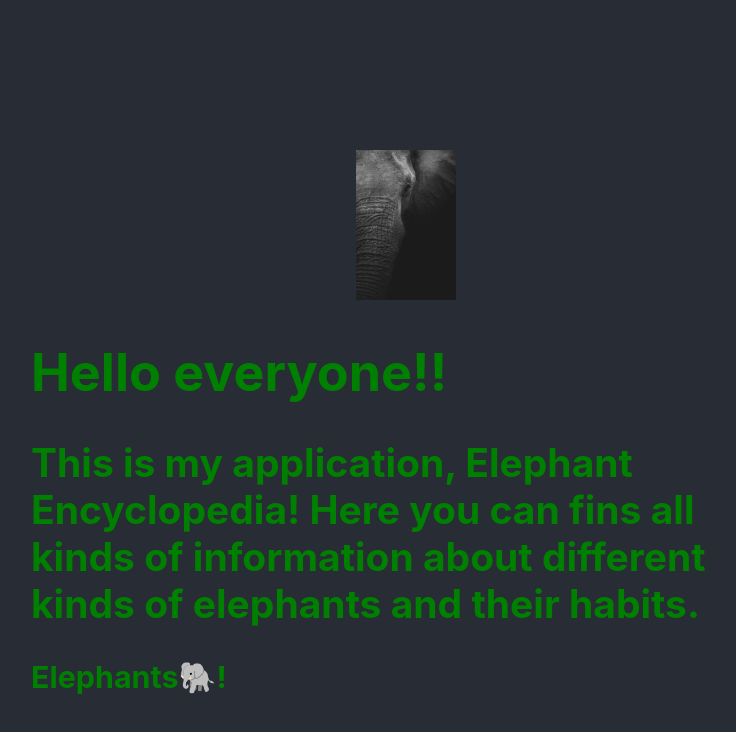
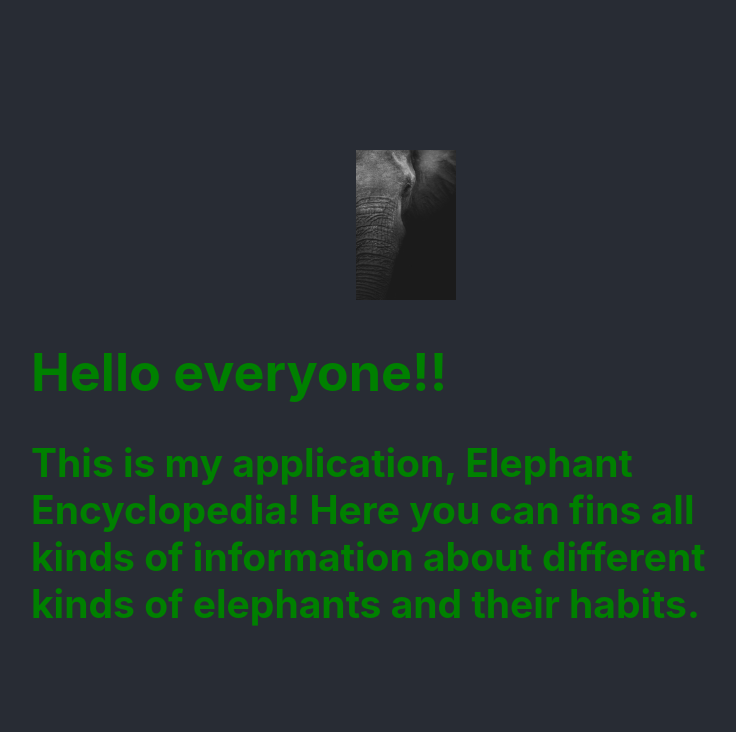
Before and after one commit to JoyUmoekpo/Elephant-Encyclopedia, a React (Create React App) app: page / in a window 1280 px wide. Shown: the top 732 px of the page, without its empty margins (234-970 px from the left). Built offline with nearby package versions, Linux system fonts and the light colour scheme.

Commit message:
Commited out props.message

```diff
--- a/src/App.js
+++ b/src/App.js
@@ -7,7 +7,7 @@ const App = () => {
 			greeting: "Hello everyone!",
 			explanation:
 				"This is my application, Elephant Encyclopedia! Here you can fins all kinds of information about different kinds of elephants and their habits.",
-			message: "Elephants🐘!",
+			// message: "Elephants🐘!"
 		},
 	];
 
@@ -17,7 +17,7 @@ const App = () => {
 				<HomePage
 					greeting={content[0].greeting}
 					explanation={content[0].explanation}
-					message={content[0].message}
+					// message={content[0].message}
 				/>
 			</header>
 		</div>
--- a/src/components/HomePage/HomePage.js
+++ b/src/components/HomePage/HomePage.js
@@ -8,7 +8,7 @@ const HomePage = (props) => {
 			<img src={elephantCover} alt="Homepage Cover" className="cover" />
 			<h1>{props.greeting}!</h1>
 			<h2>{props.explanation}</h2>
-			<h3>{props.message}</h3>
+			{/* <h3>{props.message}</h3> */}
 		</div>
 	);
 };
```
